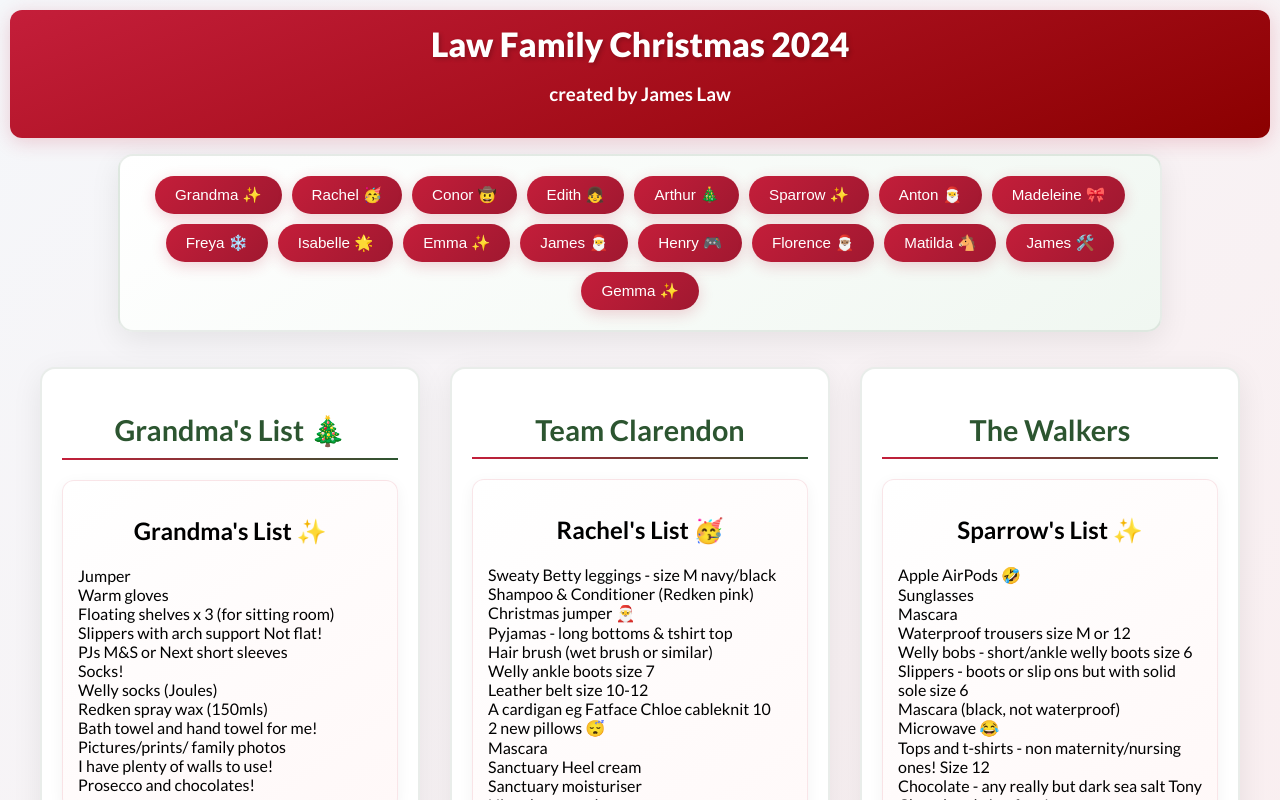
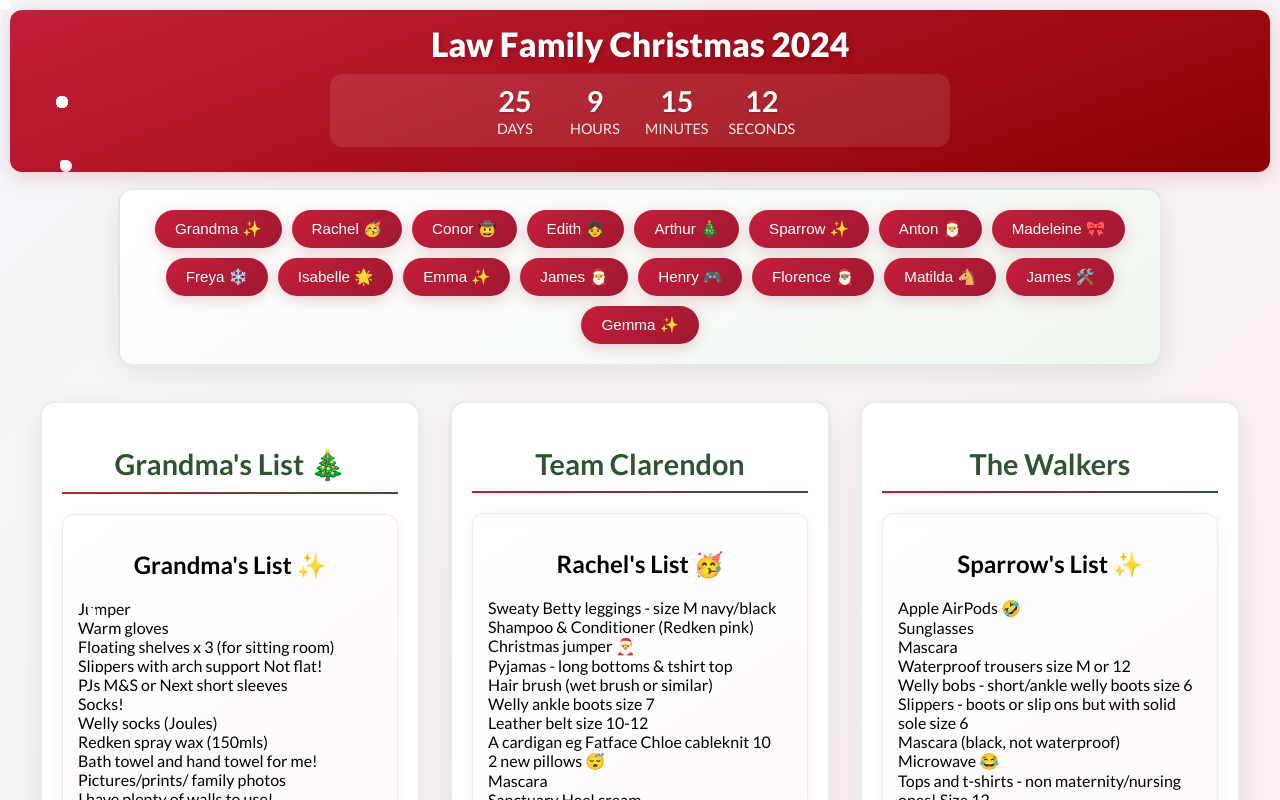
Before and after one commit to James1Law/lawchristmas2024v2, a React (Create React App) app: page / in a window 1280 px wide. Shown: the top 800 px of the page. Built offline with nearby package versions, Linux system fonts and the light colour scheme.

Commit message:
snow and countdown timer

```diff
--- a/src/App.js
+++ b/src/App.js
@@ -3,14 +3,17 @@ import './App.css';
 import WishListCard from './components/WishListCard';
 import JumpToList from './components/JumpToList';
 import ScrollToTop from './components/ScrollToTop';
+import Snow from './components/Snow';
+import Countdown from './components/Countdown';
 import { familyData } from './data/familyData';
 
 function App() {
   return (
     <div className="App">
+      <Snow />
       <header className="App-header">
         <h1>Law Family Christmas 2024</h1>
-        <h3>created by James Law</h3>
+        <Countdown />
       </header>
       <JumpToList familyData={familyData} />
       <div className="wishlists-container">
--- /dev/null
+++ b/src/components/Countdown.jsx
@@ -0,0 +1,59 @@
+import React, { useState, useEffect } from 'react';
+import '../styles/Countdown.css';
+
+const Countdown = () => {
+  const [timeLeft, setTimeLeft] = useState(calculateTimeLeft());
+
+  function calculateTimeLeft() {
+    const christmas = new Date('December 25, 2024 00:00:00').getTime();
+    const now = new Date().getTime();
+    const difference = christmas - now;
+
+    if (difference < 0) {
+      return {
+        days: 0,
+        hours: 0,
+        minutes: 0,
+        seconds: 0
+      };
+    }
+
+    return {
+      days: Math.floor(difference / (1000 * 60 * 60 * 24)),
+      hours: Math.floor((difference / (1000 * 60 * 60)) % 24),
+      minutes: Math.floor((difference / 1000 / 60) % 60),
+      seconds: Math.floor((difference / 1000) % 60)
+    };
+  }
+
+  useEffect(() => {
+    const timer = setInterval(() => {
+      setTimeLeft(calculateTimeLeft());
+    }, 1000);
+
+    return () => clearInterval(timer);
+  }, []);
+
+  return (
+    <div className="countdown">
+      <div className="countdown-item">
+        <span className="countdown-number">{timeLeft.days}</span>
+        <span className="countdown-label">days</span>
+      </div>
+      <div className="countdown-item">
+        <span className="countdown-number">{timeLeft.hours}</span>
+        <span className="countdown-label">hours</span>
+      </div>
+      <div className="countdown-item">
+        <span className="countdown-number">{timeLeft.minutes}</span>
+        <span className="countdown-label">minutes</span>
+      </div>
+      <div className="countdown-item">
+        <span className="countdown-number">{timeLeft.seconds}</span>
+        <span className="countdown-label">seconds</span>
+      </div>
+    </div>
+  );
+};
+
+export default Countdown;
--- /dev/null
+++ b/src/components/Snow.jsx
@@ -0,0 +1,14 @@
+import React from 'react';
+import '../styles/Snow.css';
+
+const Snow = () => {
+  return (
+    <div className="snow-container">
+      {[...Array(50)].map((_, index) => (
+        <div key={index} className="snow" />
+      ))}
+    </div>
+  );
+};
+
+export default Snow;
--- /dev/null
+++ b/src/styles/Countdown.css
@@ -0,0 +1,46 @@
+.countdown {
+  display: flex;
+  justify-content: center;
+  gap: 20px;
+  padding: 10px;
+  background: rgba(255, 255, 255, 0.1);
+  border-radius: 12px;
+  margin: 10px auto;
+  max-width: 600px;
+}
+
+.countdown-item {
+  display: flex;
+  flex-direction: column;
+  align-items: center;
+  min-width: 60px;
+}
+
+.countdown-number {
+  font-size: 1.8rem;
+  font-weight: 700;
+  color: white;
+  text-shadow: 1px 1px 2px rgba(0, 0, 0, 0.2);
+}
+
+.countdown-label {
+  font-size: 0.9rem;
+  color: rgba(255, 255, 255, 0.9);
+  text-transform: uppercase;
+  margin-top: 2px;
+}
+
+@media (max-width: 768px) {
+  .countdown {
+    gap: 15px;
+    padding: 8px;
+  }
+
+  .countdown-number {
+    font-size: 1.5rem;
+  }
+
+  .countdown-label {
+    font-size: 0.8rem;
+  }
+}
--- /dev/null
+++ b/src/styles/Snow.css
@@ -0,0 +1,56 @@
+.snow-container {
+  position: fixed;
+  top: 0;
+  left: 0;
+  right: 0;
+  bottom: 0;
+  pointer-events: none;
+  z-index: 1;
+}
+
+.snow {
+  position: fixed;
+  width: 10px;
+  height: 10px;
+  background: white;
+  border-radius: 50%;
+  opacity: 0.8;
+  animation: fall linear infinite;
+}
+
+@keyframes fall {
+  0% {
+    transform: translateY(-100vh) translateX(0);
+  }
+  100% {
+    transform: translateY(100vh) translateX(100px);
+  }
+}
+
+/* Create different speeds and delays for each snowflake */
+.snow:nth-child(odd) {
+  width: 8px;
+  height: 8px;
+  animation-duration: 15s;
+  animation-delay: -7s;
+}
+
+.snow:nth-child(3n) {
+  width: 6px;
+  height: 6px;
+  animation-duration: 10s;
+  animation-delay: -3s;
+}
+
+.snow:nth-child(3n + 1) {
+  width: 12px;
+  height: 12px;
+  animation-duration: 20s;
+  animation-delay: -5s;
+}
+
+.snow:nth-child(7n) {
+  opacity: 0.5;
+  animation-duration: 12s;
+  animation-delay: -1s;
+}
```
Also changed, not shown: package.json (+6 -2 lines), 1 other file (tests, documents, lock files or other folders).
